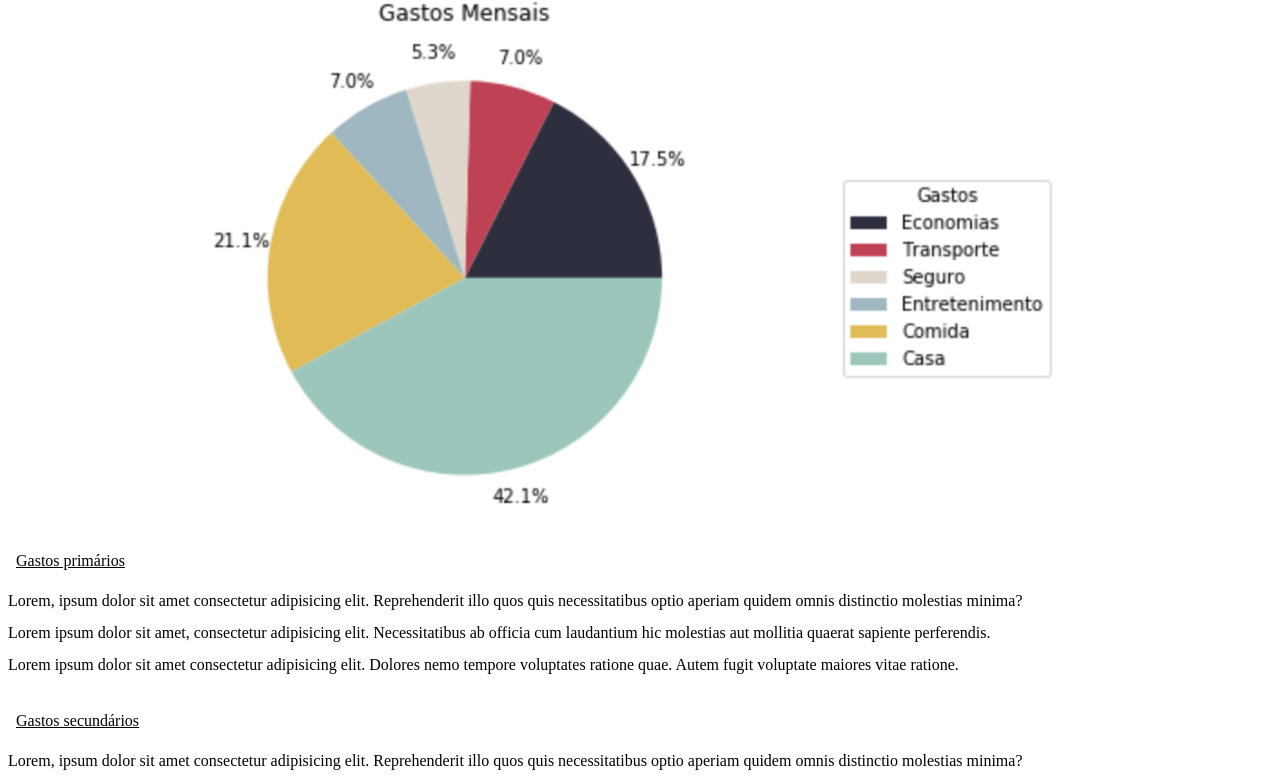
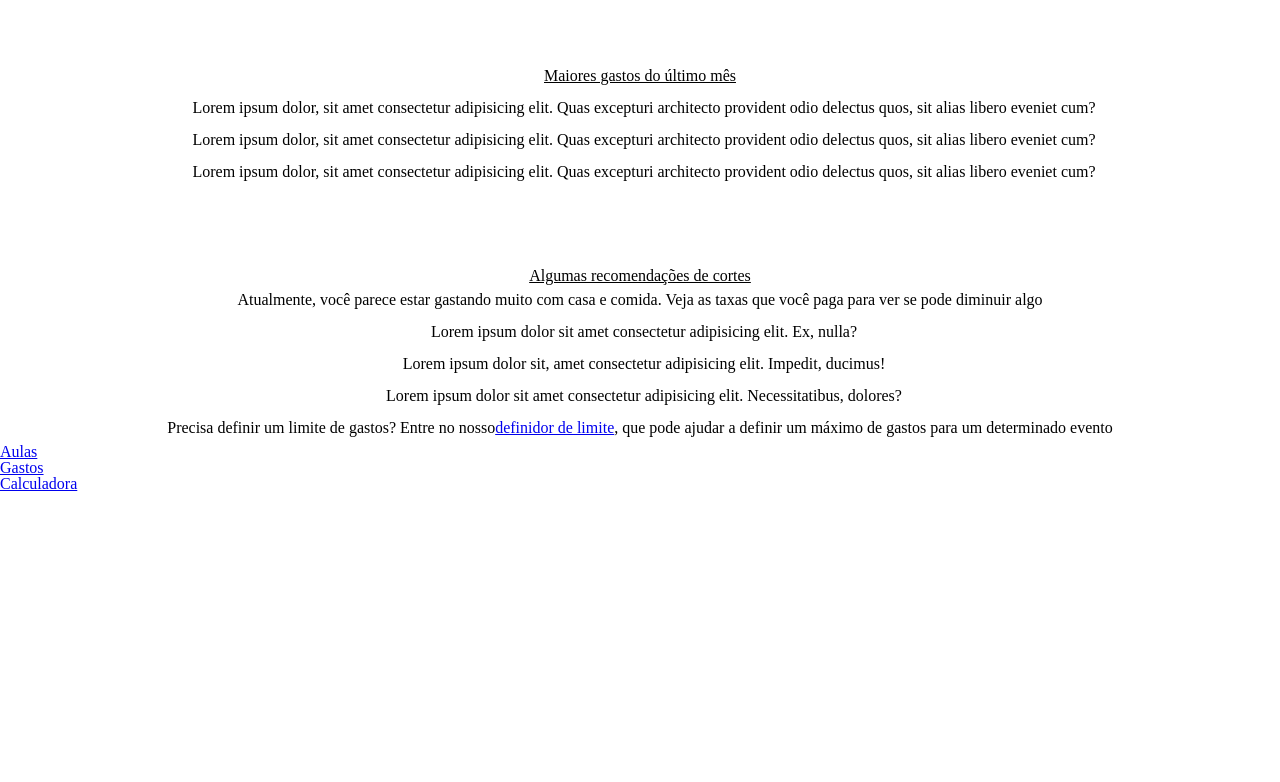
Before and after one commit to rafaelgpaves/ProjetoCodes, a plain HTML site: page tela_gastos.html in a window 1280 px wide. Shown: the part 60-842 px from the top of the page. After the commit the page ends 800 px from the top, so only its background shows below. Drawn offline with Linux system fonts and the light colour scheme.

Commit message:
calc_gastos levemente estilizada

```diff
--- a/css/style.css
+++ b/css/style.css
@@ -187,3 +187,27 @@ li.gastos {
     margin: 1rem 0;
     padding: 0.5rem;
 }
+
+h2.calc_gastos{
+    text-decoration: underline;
+    display: flex;
+    flex-direction: row ;
+    justify-content: center;
+    margin-top: 5rem;
+    margin-bottom: 0.5rem;
+
+}
+ol.calc_gastos {
+    display: flex;
+    flex-direction: column;
+}
+ul.calc_gastos{
+    display: flex;
+    flex-direction: column;
+}
+p.calc_gastos{
+    display: flex;
+    flex-direction: row ;
+    justify-content: center;
+    margin: 0.5rem;
+}
--- a/tela_gastos.html
+++ b/tela_gastos.html
@@ -4,37 +4,32 @@
     <meta charset="UTF-8">
     <meta http-equiv="X-UA-Compatible" content="IE=edge">
     <meta name="viewport" content="width=device-width, initial-scale=1.0">
-    <title>Gastos</title>
+    <title>Calculadora gastos</title>
     <link rel="stylesheet" href="css/reset.css">
     <link rel="stylesheet" href="css/style.css">
 </head>
 <body>
     <header>
-        <a href="index.html">
+        <a href="tela_gastos.html">
             <img src="img/arrow.png" alt="Voltar">
         </a>
-        <h1>Gastos</h1>
+        <h1>Calculadora de gastos</h1>
     </header>
     <main>
-        <ul class="coluna">
-            <li><ul>
-                <li class="linha centralizar"><img class="img-gastos" src="img/gastos.png" alt="gastos"></li>
-            </ul></li>
-            <li><h2 class="gastos">Gastos primários</h2></li>
-            <li><ol class="coluna">
-                <li class="gastos">Lorem, ipsum dolor sit amet consectetur adipisicing elit. Reprehenderit illo quos quis necessitatibus optio aperiam quidem omnis distinctio molestias minima?</li>
-                <li class="gastos">Lorem ipsum dolor sit amet, consectetur adipisicing elit. Necessitatibus ab officia cum laudantium hic molestias aut mollitia quaerat sapiente perferendis.</li>
-                <li class="gastos">Lorem ipsum dolor sit amet consectetur adipisicing elit. Dolores nemo tempore voluptates ratione quae. Autem fugit voluptate maiores vitae ratione.</li>
-            </ol></li>
-            <li><h2 class="gastos">Gastos secundários</h2></li>
-            <li><ol class="coluna">
-                <li class="gastos">Lorem, ipsum dolor sit amet consectetur adipisicing elit. Reprehenderit illo quos quis necessitatibus optio aperiam quidem omnis distinctio molestias minima?</li>
-                <li class="gastos">Lorem ipsum dolor sit amet, consectetur adipisicing elit. Necessitatibus ab officia cum laudantium hic molestias aut mollitia quaerat sapiente perferendis.</li>
-                <li class="gastos">Lorem ipsum dolor sit amet consectetur adipisicing elit. Dolores nemo tempore voluptates ratione quae. Autem fugit voluptate maiores vitae ratione.</li>
-            </ol></li>
-            <li><p>Quer melhorar seu controle sobre gastos? Veja nossa:</p></li>
-            <li class="linha centralizar"><a class="link-gastos" href="calculadora_de_gastos.html">calculadora de gastos</a></li>
+        <h2 class="calc_gastos">Maiores gastos do último mês</h2>
+        <ol class="calc_gastos center">
+            <li class="gastos">Lorem ipsum dolor, sit amet consectetur adipisicing elit. Quas excepturi architecto provident odio delectus quos, sit alias libero eveniet cum?</li>
+            <li class="gastos">Lorem ipsum dolor, sit amet consectetur adipisicing elit. Quas excepturi architecto provident odio delectus quos, sit alias libero eveniet cum?</li>
+            <li class="gastos">Lorem ipsum dolor, sit amet consectetur adipisicing elit. Quas excepturi architecto provident odio delectus quos, sit alias libero eveniet cum?</li>
+        </ol>
+        <h2 class="calc_gastos">Algumas recomendações de cortes</h2>
+        <p class="calc_gastos">Atualmente, você parece estar gastando muito com casa e comida. Veja as taxas que você paga para ver se pode diminuir algo</p>
+        <ul class="calc_gastos center">
+            <li class="gastos">Lorem ipsum dolor sit amet consectetur adipisicing elit. Ex, nulla?</li>
+            <li class="gastos">Lorem ipsum dolor sit, amet consectetur adipisicing elit. Impedit, ducimus!</li>
+            <li class="gastos">Lorem ipsum dolor sit amet consectetur adipisicing elit. Necessitatibus, dolores?</li>
         </ul>
+        <p class="calc_gastos">Precisa definir um limite de gastos? Entre no nosso <a href="definidor_limite.html">definidor de limite</a>, que pode ajudar a definir um máximo de gastos para um determinado evento</p>
     </main>
     <footer>
         <nav>
```
